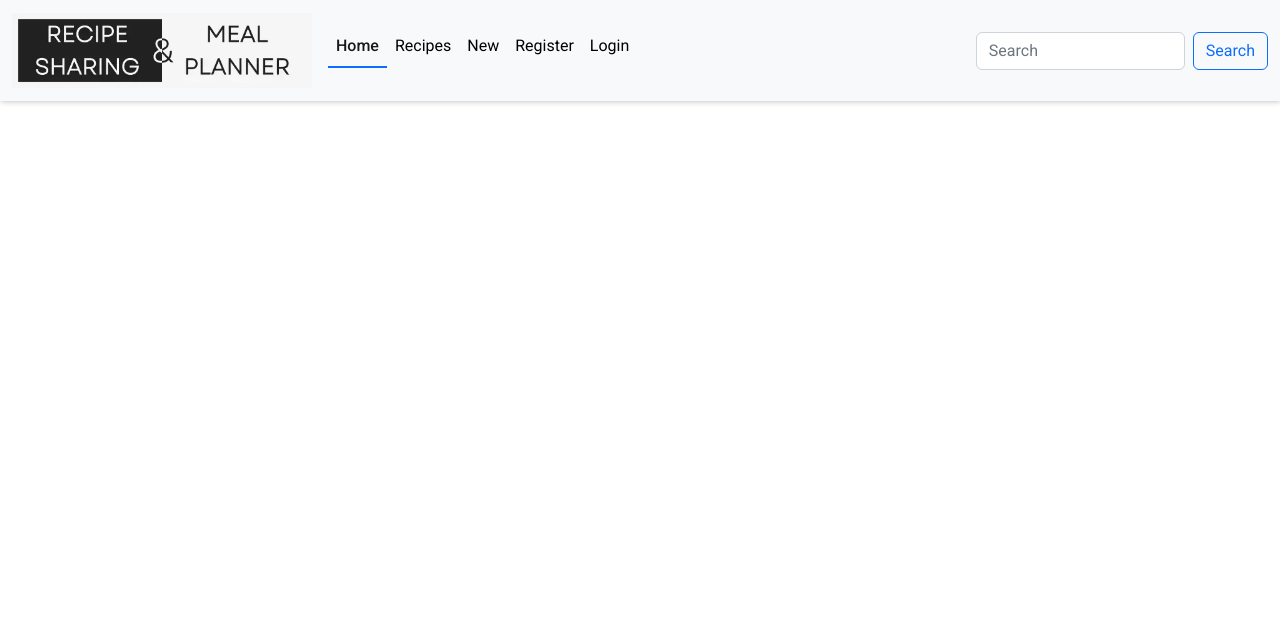
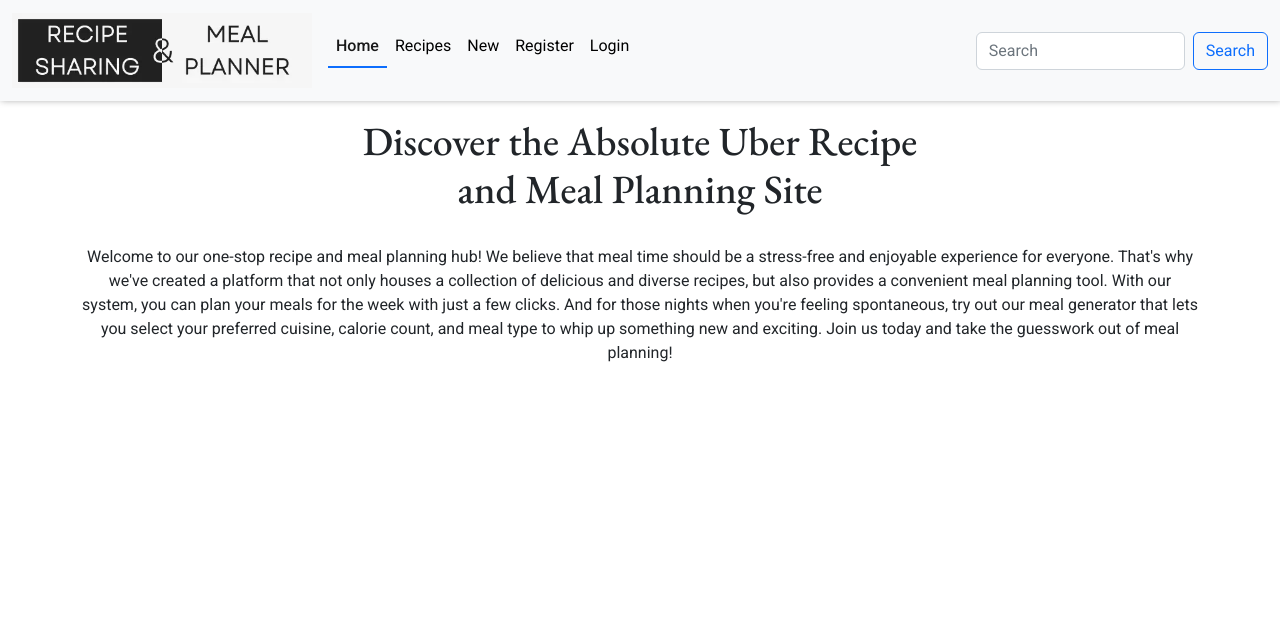
Before and after one commit to Kathrin-ddggxh/django-recipe-sharing, a Django app: page / in a window 1280 px wide. Shown: the top 621 px of the page. Run offline with Django 4.2, Linux system fonts and the light colour scheme; data that the repository does not hold is empty; some libraries are stand-ins or nearby versions.

Commit message:
create list view and styling for home page

```diff
--- a/home/templates/home/index.html
+++ b/home/templates/home/index.html
@@ -1 +1,35 @@
 {% extends 'base.html' %}
+
+{% block title %}Home{% endblock %}
+
+{% block content %}
+
+<div class="container flex-column pt-3">
+    <section class="text-center">
+        <h1 class="main-title mx-auto">Discover the Absolute Uber Recipe and Meal Planning Site</h1>
+        <p class="pt-4">
+            Welcome to our one-stop recipe and meal planning hub! We believe that meal time should be a stress-free
+            and enjoyable experience for everyone. That's why we've created a platform that not only houses a
+            collection of delicious and diverse recipes, but also provides a convenient meal planning tool. With
+            our system, you can plan your meals for the week with just a few clicks.
+            And for those nights when you're feeling spontaneous, try out our meal generator that lets you select
+            your preferred cuisine, calorie count, and meal type to whip up something new and exciting. Join us
+            today and take the guesswork out of meal planning!
+        </p>
+    </section>
+    <section>
+        <div class="recipe-cont">
+            {% for recipe in recipes %}
+            <a href="{% url 'recipe_detail' recipe.id %}" class="img-container">
+                <img src="{{recipe.image.url}}" alt="{{recipe.image_alt}}" style="width: 100%">
+                <div class="centered">
+                    <h2>{{recipe.title}}</h2>
+                </div>
+            </a>
+            {% endfor %}
+        </div>
+    </section>
+</div>
+
+
+{% endblock %}
--- a/home/views.py
+++ b/home/views.py
@@ -1,5 +1,13 @@
-from django.views.generic import TemplateView
+from typing import Any
+from django.db.models.query import QuerySet
+from django.views.generic import TemplateView, ListView
+from recipes.models import Recipe
 
 
-class Index(TemplateView):
+class Index(ListView):
     template_name = "home/index.html"
+    model = Recipe
+    context_object_name = "recipes"
+
+    def get_queryset(self):
+        return self.model.objects.all()[:3]
--- a/recipes/templates/recipes/recipe_detail.html
+++ b/recipes/templates/recipes/recipe_detail.html
@@ -12,6 +12,7 @@
             <h1 class="text-center p-2">{{ recipe.title }}</h1>
             <p class="text-center">Posted by {{ recipe.user }} on {{ recipe.posted_date }}</p>
             <hr>
+            <p>{{ recipe.description}}</p>
             <p><strong>Calories: </strong>{{ recipe.calories }}</p>
             <p><strong>Cuisine: </strong>{{ recipe.cuisine_types | title }}</p>
 
--- a/static/css/base.css
+++ b/static/css/base.css
@@ -117,6 +117,41 @@ img.logo {
     height: auto;
 }
 
+.recipe-cont {
+    display: flex;
+    flex-direction: column;
+    flex-wrap: wrap;
+}
+
+a.img-container {
+    position: relative;
+    text-align: center;
+    color: var(--white);
+    margin: 2%;
+    overflow: hidden;
+    text-decoration: none;
+    border: 1px solid var(--border);
+    box-shadow: var(--smal-box-shadow);
+}
+
+a.img-container:hover {
+    color: var(--orange);
+}
+
+.img-container img {
+    width: 100%;
+    height: auto;
+}
+
+.centered {
+    width: 100%;
+    background-color: #000000c9;
+    position: absolute;
+    top: 50%;
+    left: 50%;
+    transform: translate(-50%, -50%);
+}
+
 
 /* Footer */
 
@@ -136,7 +171,25 @@ footer {
     margin: 1rem;
 }
 
+@media screen and (min-width:40em){
+    .form {
+        width: 50%;
+    }
+
+    .recipe-cont {
+        flex-direction: row;
+    }
+
+    .img-container {
+        flex-direction: row;
+        width: 29%;
+    }
+}
+
 @media screen and (min-width: 62.5em) {
+    .main-title {
+        width: 50%;
+    }
 
     .recipe-info {
         flex-direction: row;
```
